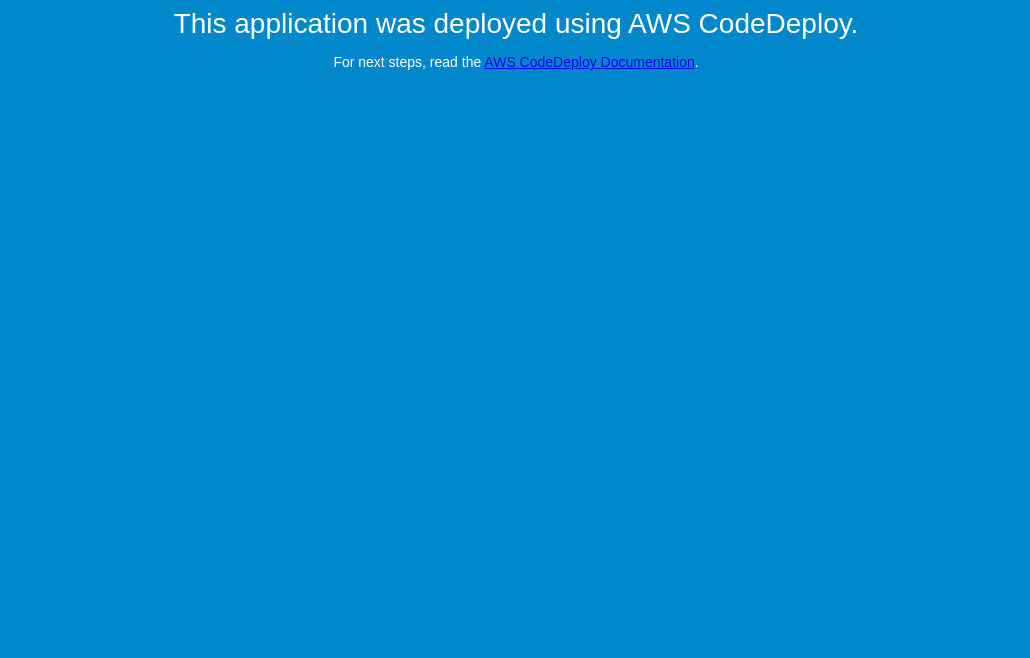
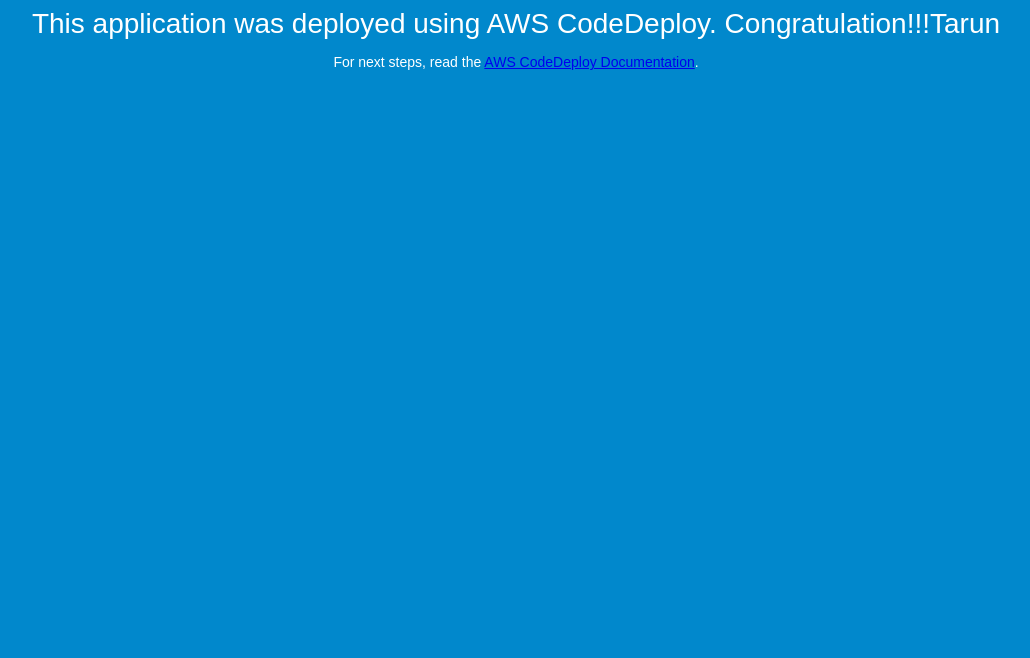
Before and after one commit to biswasttt/CodeDeployGitHubDemo, a plain HTML site: page index.html in a window 1280 px wide. Shown: the part 142-800 px from the top of the page, without its empty margins (124-1154 px from the left). Drawn offline with Linux system fonts and the light colour scheme.

Commit message:
Update index.html

```diff
--- a/index.html
+++ b/index.html
@@ -27,7 +27,7 @@
 <body>
   <div align="center">
     <h1>Congratulations</h1>
-    <h2>This application was deployed using AWS CodeDeploy.</h2>
+    <h2>This application was deployed using AWS CodeDeploy. Congratulation!!!Tarun</h2>
     <p>For next steps, read the <a href="http://aws.amazon.com/documentation/codedeploy">AWS CodeDeploy Documentation</a>.</p>
   </div>
 </body>
```
